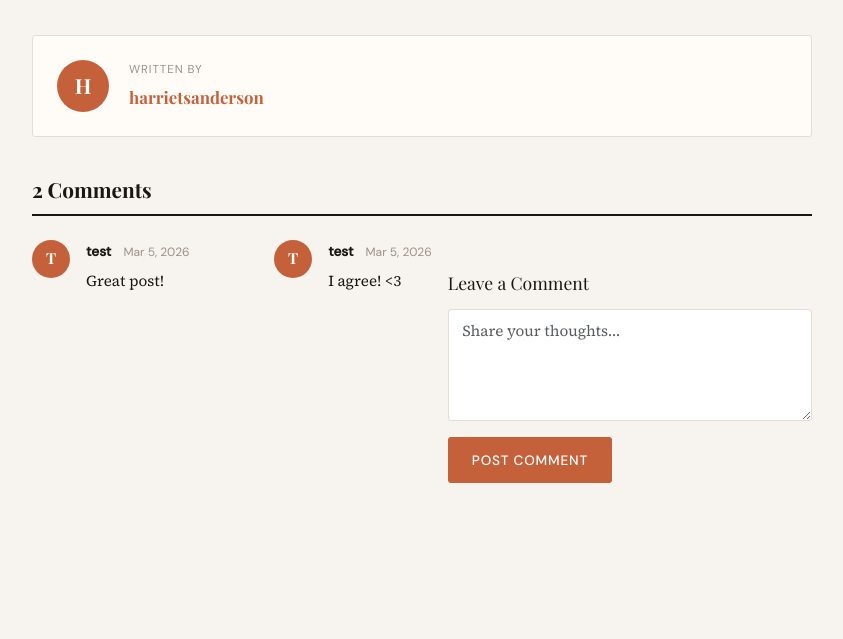
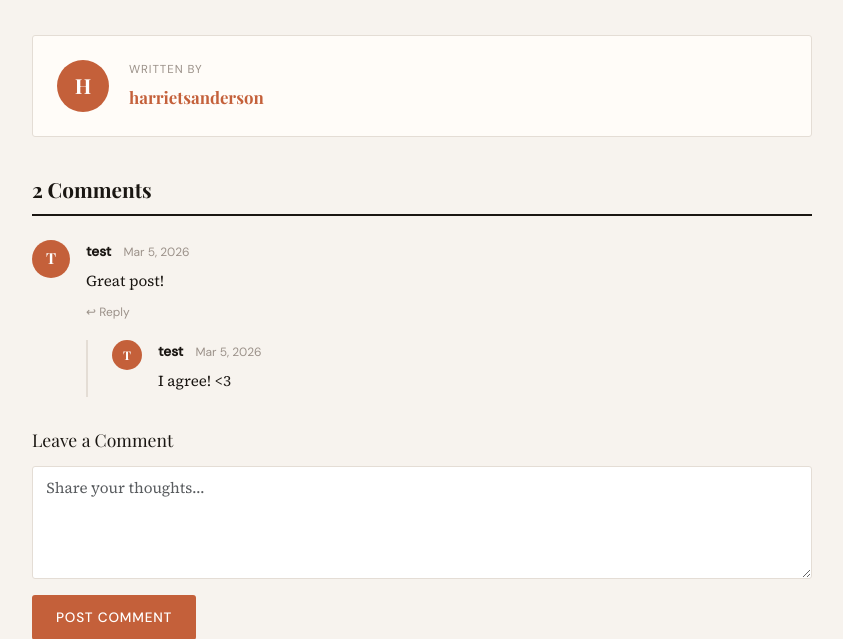
Before and after one commit to harriets28/capstone, a Django app: page /posts/morocco-in-five-days/ in a window 1280 px wide. Shown: the part 1371-2010 px from the top of the page, without its empty margins (62-905 px from the left). Run offline with Django 5.2, Linux system fonts and the light colour scheme; a user stored in the database is signed in; data comes from the database, SQL or seed files in the repository; both versions use the stored data as it was after the commit; some web fonts are replaced.

Commit message:
Add comment replies with edit and delete functionality

```diff
--- a/blog/models.py
+++ b/blog/models.py
@@ -79,6 +79,7 @@ class Post(models.Model):
 class Comment(models.Model):
     post = models.ForeignKey(Post, on_delete=models.CASCADE, related_name='comments')
     author = models.ForeignKey(User, on_delete=models.CASCADE, related_name='comments')
+    parent = models.ForeignKey('self', on_delete=models.CASCADE, null=True, blank=True, related_name='replies')
     body = models.TextField(max_length=1000)
     created_at = models.DateTimeField(auto_now_add=True)
     approved = models.BooleanField(default=True)
--- a/blog/urls.py
+++ b/blog/urls.py
@@ -14,6 +14,7 @@ urlpatterns = [
     path('comments/<int:comment_id>/edit/', views.edit_comment, name='edit_comment'),
     path('about/', views.about, name='about'),
     path('submit/', views.submit_story, name='submit_story'),
+    path('comments/<int:comment_id>/reply/', views.add_reply, name='add_reply'),
 ]
 
 from django.views.defaults import page_not_found
--- a/blog/views.py
+++ b/blog/views.py
@@ -5,6 +5,7 @@ from django.views.decorators.http import require_POST
 from django.http import JsonResponse
 from .models import Post, Category, Comment, Like, Wishlist
 from .forms import CommentForm
+from django.urls import reverse
 
 def home(request):
     featured_posts = Post.objects.filter(
@@ -51,7 +52,7 @@ def post_detail(request, slug):
     post = get_object_or_404(Post, slug=slug, status=Post.STATUS_PUBLISHED)
     post.view_count += 1
     post.save(update_fields=['view_count'])
-    comments = post.comments.filter(approved=True)
+    comments = post.comments.filter(approved=True, parent=None)
     comment_form = CommentForm()
     user_has_liked = post.is_liked_by(request.user)
     user_has_wishlisted = post.is_wishlisted_by(request.user)
@@ -167,3 +168,21 @@ def submit_story(request):
         form = StorySubmissionForm()
 
     return render(request, 'blog/submit_story.html', {'form': form})
+
+
+@login_required
+def add_reply(request, comment_id):
+    parent_comment = get_object_or_404(Comment, pk=comment_id)
+    if request.method == 'POST':
+        body = request.POST.get('body', '').strip()
+        if len(body) >= 3:
+            Comment.objects.create(
+                post=parent_comment.post,
+                author=request.user,
+                parent=parent_comment,
+                body=body,
+            )
+            messages.success(request, 'Reply posted!')
+        else:
+            messages.error(request, 'Reply is too short.')
+    return redirect(f"{reverse('blog:post_detail', kwargs={'slug': parent_comment.post.slug})}#comment-{parent_comment.pk}")
--- a/static/css/main.css
+++ b/static/css/main.css
@@ -802,6 +802,41 @@ h4 {
     color: var(--terra);
 }
 
+/* Comment Replies */
+.replies-list {
+    margin-top: 1rem;
+    padding-left: 1.5rem;
+    border-left: 2px solid var(--line);
+    display: flex;
+    flex-direction: column;
+    gap: 1rem;
+}
+
+.reply .comment-avatar {
+    width: 30px;
+    height: 30px;
+    font-size: 0.75rem;
+}
+
+.comment-reply-toggle {
+    background: none;
+    border: none;
+    font-family: var(--font-ui);
+    font-size: 0.75rem;
+    color: var(--muted);
+    cursor: pointer;
+    padding: 0;
+    margin-top: 0.25rem;
+    transition: color 0.2s;
+}
+.comment-reply-toggle:hover {
+    color: var(--terra);
+}
+
+.reply-form {
+    margin-top: 0.5rem;
+}
+
 /* ============================================================
    Forms
    ============================================================ */
--- a/templates/blog/about.html
+++ b/templates/blog/about.html
@@ -6,7 +6,7 @@
 
 <!-- Parallax Hero -->
 <section class="parallax-hero">
-  <div class="parallax-bg" id="parallax-bg" style="background-image: url('YOUR_PHOTO_URL_HERE');"></div>
+  <div class="parallax-bg" id="parallax-bg" style="background-image: url('https://images.unsplash.com/photo-1476514525535-07fb3b4ae5f1?w=1600&q=80');"></div>
   <div class="parallax-overlay"></div>
   <div class="parallax-content">
     <p class="hero-label">About</p>
--- a/templates/blog/post_detail.html
+++ b/templates/blog/post_detail.html
@@ -32,12 +32,6 @@
   <img src="{{ post.cover_image }}" alt="{{ post.title }}" />
 </div>
 {% endif %}
-
-<div class="post-divider">
-  <div class="container px-4">
-    <div class="divider-line"></div>
-  </div>
-</div>
 
 <div class="container px-4">
   <div class="post-body-wrap">
@@ -79,7 +73,6 @@
       {% endif %}
     </div>
 
-    <!-- Share Button -->
     <div class="like-wrap" style="border-top: none; padding-top: 0;">
       <button id="share-btn" class="like-btn">
         <span>🔗</span>
@@ -114,6 +107,7 @@
                 <time class="comment-time">{{ comment.created_at|date:"M j, Y" }}</time>
               </div>
               <p class="comment-text">{{ comment.body }}</p>
+
               {% if user == comment.author %}
               <div class="comment-actions">
                 <button class="comment-edit-toggle" onclick="toggleEditForm({{ comment.pk }})">Edit</button>
@@ -133,6 +127,58 @@
                 </form>
               </div>
               {% endif %}
+
+              {% if user.is_authenticated %}
+              <button class="comment-reply-toggle" onclick="toggleReplyForm({{ comment.pk }})">↩ Reply</button>
+              <div class="reply-form" id="reply-form-{{ comment.pk }}" style="display:none;">
+                <form method="post" action="{% url 'blog:add_reply' comment_id=comment.pk %}">
+                  {% csrf_token %}
+                  <textarea class="form-control mt-2" name="body" rows="2" placeholder="Write a reply..."></textarea>
+                  <div class="d-flex gap-2 mt-2">
+                    <button type="submit" class="btn-primary" style="padding: .4rem 1rem; font-size: .8rem;">Post Reply</button>
+                    <button type="button" class="comment-delete" onclick="toggleReplyForm({{ comment.pk }})">Cancel</button>
+                  </div>
+                </form>
+              </div>
+              {% endif %}
+
+              {% if comment.replies.all %}
+              <div class="replies-list">
+                {% for reply in comment.replies.all %}
+                <div class="comment reply" id="comment-{{ reply.pk }}">
+                  <div class="comment-avatar" style="width:30px; height:30px; font-size:0.75rem;">{{ reply.author.username|first|upper }}</div>
+                  <div class="comment-body">
+                    <div class="comment-header">
+                      <strong class="comment-author">{{ reply.author.username }}</strong>
+                      <time class="comment-time">{{ reply.created_at|date:"M j, Y" }}</time>
+                    </div>
+                    <p class="comment-text">{{ reply.body }}</p>
+                   {% if user == reply.author %}
+<div class="comment-actions">
+  <button class="comment-edit-toggle" onclick="toggleEditForm('reply-{{ reply.pk }}')">Edit</button>
+  <form method="post" action="{% url 'blog:delete_comment' comment_id=reply.pk %}" class="d-inline">
+    {% csrf_token %}
+    <button type="submit" class="comment-delete" onclick="return confirm('Delete this reply?')">Delete</button>
+  </form>
+</div>
+                    <div class="comment-edit-form" id="edit-form-reply-{{ reply.pk }}" style="display:none;">
+  <form method="post" action="{% url 'blog:edit_comment' comment_id=reply.pk %}">
+    {% csrf_token %}
+    <textarea class="form-control mt-2" name="body" rows="2">{{ reply.body }}</textarea>
+    <div class="d-flex gap-2 mt-2">
+      <button type="submit" class="btn-primary" style="padding: .4rem 1rem; font-size: .8rem;">Save</button>
+      <button type="button" class="comment-delete" onclick="toggleEditForm('reply-{{ reply.pk }}')">Cancel</button>
+    </div>
+  </form>
+</div>
+                    {% endif %}
+                  </div>
+                </div>
+                {% endfor %}
+              </div>
+              {% endif %}
+
+            </div>
           </div>
           {% endfor %}
         </div>
@@ -223,7 +269,11 @@ function toggleEditForm(commentId) {
     form.style.display = form.style.display === 'none' ? 'block' : 'none';
   }
 
-// Share button
+  function toggleReplyForm(commentId) {
+    const form = document.getElementById('reply-form-' + commentId);
+    form.style.display = form.style.display === 'none' ? 'block' : 'none';
+  }
+
   const shareBtn = document.getElementById('share-btn');
   if (shareBtn) {
     shareBtn.addEventListener('click', () => {
@@ -238,6 +288,5 @@ if (shareBtn) {
       });
     });
   }
-
 </script>
 {% endblock %}
--- a/templates/blog/post_list.html
+++ b/templates/blog/post_list.html
@@ -6,7 +6,7 @@
 
 <!-- Parallax Hero -->
 <section class="parallax-hero">
-  <div class="parallax-bg" id="parallax-bg" style="background-image: url('YOUR_PHOTO_URL_HERE');"></div>
+  <div class="parallax-bg" id="parallax-bg" style="background-image: url('https://images.unsplash.com/photo-1476514525535-07fb3b4ae5f1?w=1600&q=80');"></div>
   <div class="parallax-overlay"></div>
   <div class="parallax-content">
     <p class="hero-label">Explore</p>
```
Also changed, not shown: blog/migrations/0009_comment_parent.py (added), db.sqlite3. Lines whose indentation alone changed are shown as unchanged.
